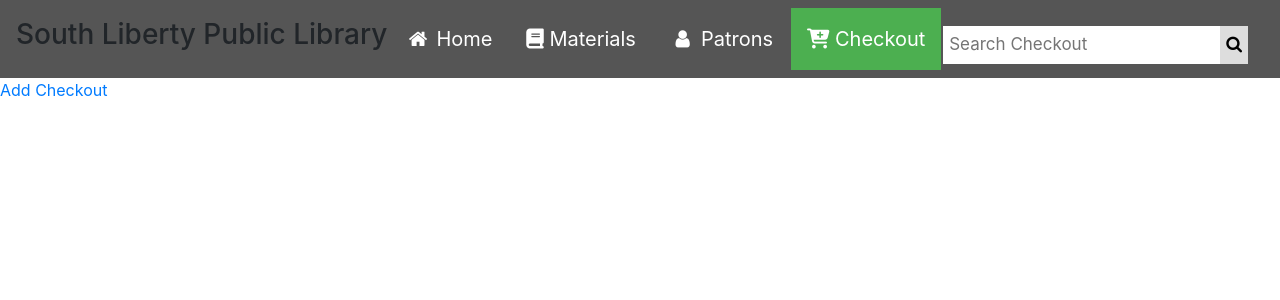
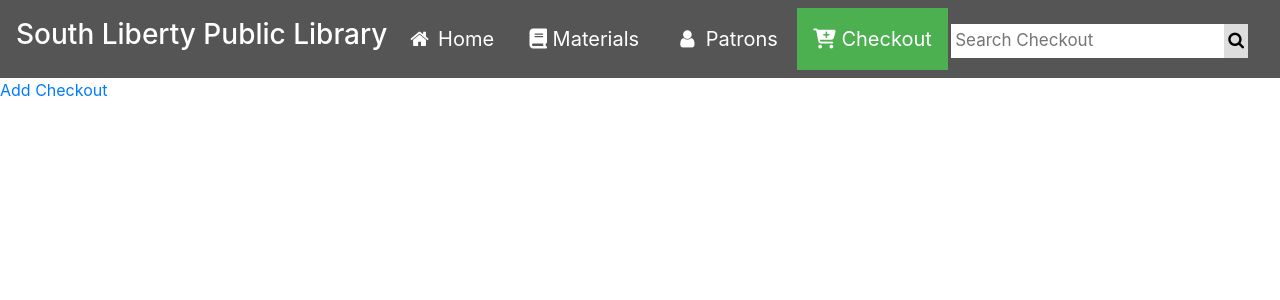
Before and after one commit to ndeal01/softwaredesign_project, a Flask app: page /checkout in a window 1280 px wide. Shown: the top 300 px of the page. Run offline with Flask 2, Linux system fonts and the light colour scheme; data that the repository does not hold is empty; parts of the project's set-up code (start-up, migrations or seed data) failed here and were passed over; some libraries are stand-ins or nearby versions.

Commit message:
stylesheet update to center search bar and add h3

```diff
--- a/static/css/stylesheet.css
+++ b/static/css/stylesheet.css
@@ -11,6 +11,9 @@ td{
 th {
   height: 20px;
   text-align: center;
+}
+h3 {
+  color: white;
 }
 /* Style the navigation bar */
 .navbar {
@@ -47,8 +50,8 @@ th {
 
 /* Style the input field inside the navbar */
 .navbar input[type=text] {
-  padding: 6px;
-  margin-top: 12px;
+  padding: 4px;
+  margin-top: 4px;
   font-size: 17px;
   border: none;
 }
@@ -56,8 +59,8 @@ th {
 /* Style the button inside the input container */
 .navbar .search-container button {
   float: right;
-  padding: 6px;
-  margin-top: 12px;
+  padding: 4px;
+  margin-top: 4px;
   margin-right: 16px;
   background: #ddd;
   font-size: 17px;
```
